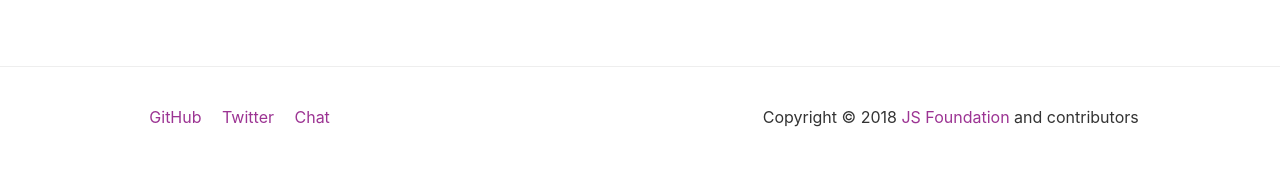
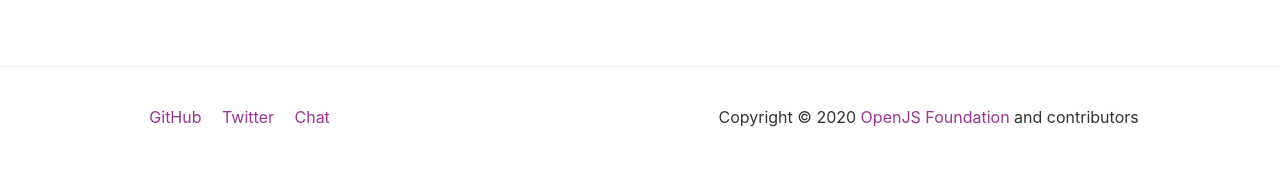
Before and after one commit to qunitjs/qunitjs.com, a Jekyll site: the page built from guides.md, in a window 1280 px wide. Shown: the part 869-1054 px from the top of the page. Built offline with Jekyll 4.4.1, drawn with Linux system fonts in a browser that asks for light colours; comment, search, counter and statistics services are not loaded.

Commit message:
Update copyright and license

```diff
--- a/_layouts/wrapper.html
+++ b/_layouts/wrapper.html
@@ -106,7 +106,7 @@
                 <a href="https://gitter.im/qunitjs/qunit" target="_blank" rel="noopener noreferrer">Chat</a>
             </p>
 
-            <p class="copyright">Copyright &copy; 2018 <a href="https://js.foundation/" target="_blank" rel="noopener noreferrer">JS Foundation</a> and contributors</p>
+            <p class="copyright">Copyright &copy; 2020 <a href="https://openjsf.org/" target="_blank" rel="noopener noreferrer">OpenJS Foundation</a> and contributors</p>
         </div>
     </footer>
 
```
Also changed, not shown: LICENSE.txt.
